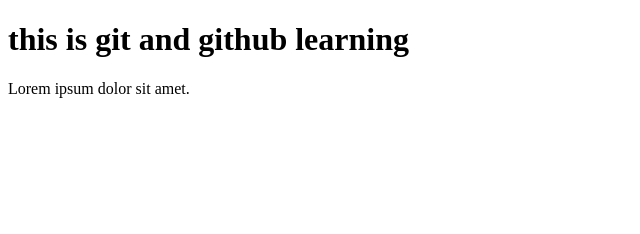
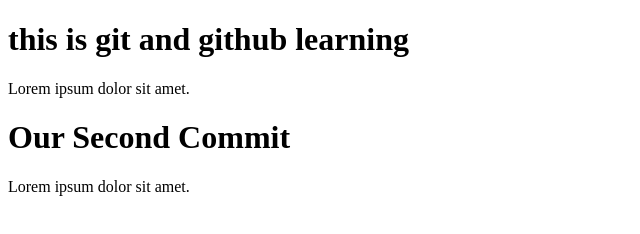
Before and after one commit to Avinashraut1998/SnowJsDemo, a plain HTML site: page index.html in a window 1280 px wide. Shown: the whole page, without its empty margins (0-640 px from the left). Drawn offline with Linux system fonts and the light colour scheme.

Commit message:
second commit

```diff
--- a/index.html
+++ b/index.html
@@ -8,5 +8,7 @@
 <body>
     <h1>this is git and github learning</h1>
     <p>Lorem ipsum dolor sit amet.</p>
+    <h1>Our Second Commit</h1>
+    <p>Lorem ipsum dolor sit amet.</p>
 </body>
 </html>
```
